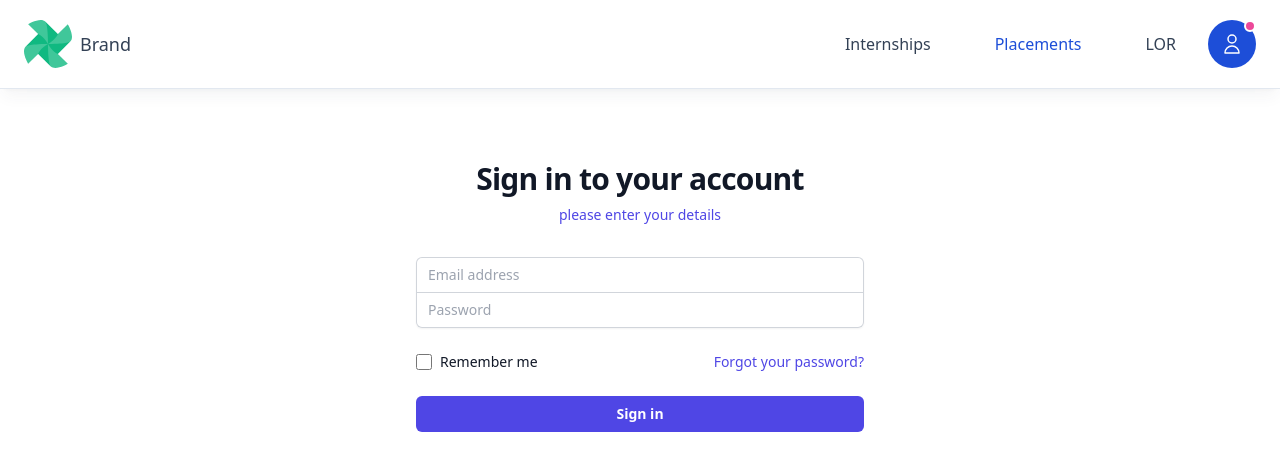
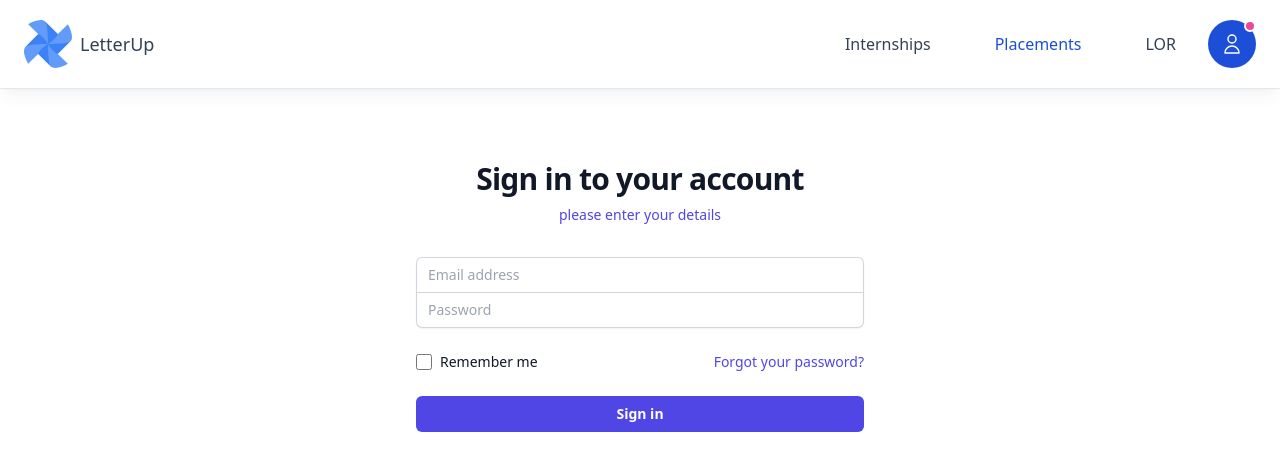
Before and after one commit to cereal-hecker/LetterUp, a React (Vite) app: page / in a window 1280 px wide. Shown: the top 470 px of the page. Built offline with nearby package versions, Linux system fonts and the light colour scheme.

Commit message:
minor changes

```diff
--- /dev/null
+++ b/src/components/LOR.jsx
@@ -0,0 +1,7 @@
+export default function LOR(){
+    return(
+        <div>
+            LOR
+        </div>
+    )
+}
--- a/src/components/Navbar.jsx
+++ b/src/components/Navbar.jsx
@@ -28,7 +28,7 @@ export default function NavbarAvatarPreview() {
                 viewBox="0 0 300 300"
                 fill="none"
                 xmlns="http://www.w3.org/2000/svg"
-                className="h-12 w-12 bg-emerald-500"
+                className="h-12 w-12 bg-blue-500"
               >
                 <path
                   fillRule="evenodd"
@@ -43,7 +43,7 @@ export default function NavbarAvatarPreview() {
                   fill="rgba(255,255,255,.2)"
                 />
               </svg>
-              Brand
+              LetterUp
             </a>
             {/*      <!-- Mobile trigger --> */}
             <button
@@ -112,7 +112,7 @@ export default function NavbarAvatarPreview() {
                   aria-haspopup="false"
                   tabIndex="0"
                   className="flex items-center gap-2 py-4 transition-colors duration-300 hover:text-blue-700 focus:bg-blue-50 focus:outline-none focus-visible:outline-none lg:px-8"
-                  href="javascript:void(0)"
+                  href="/placements"
                 >
                   <span>LOR</span>
                 </a>
```
